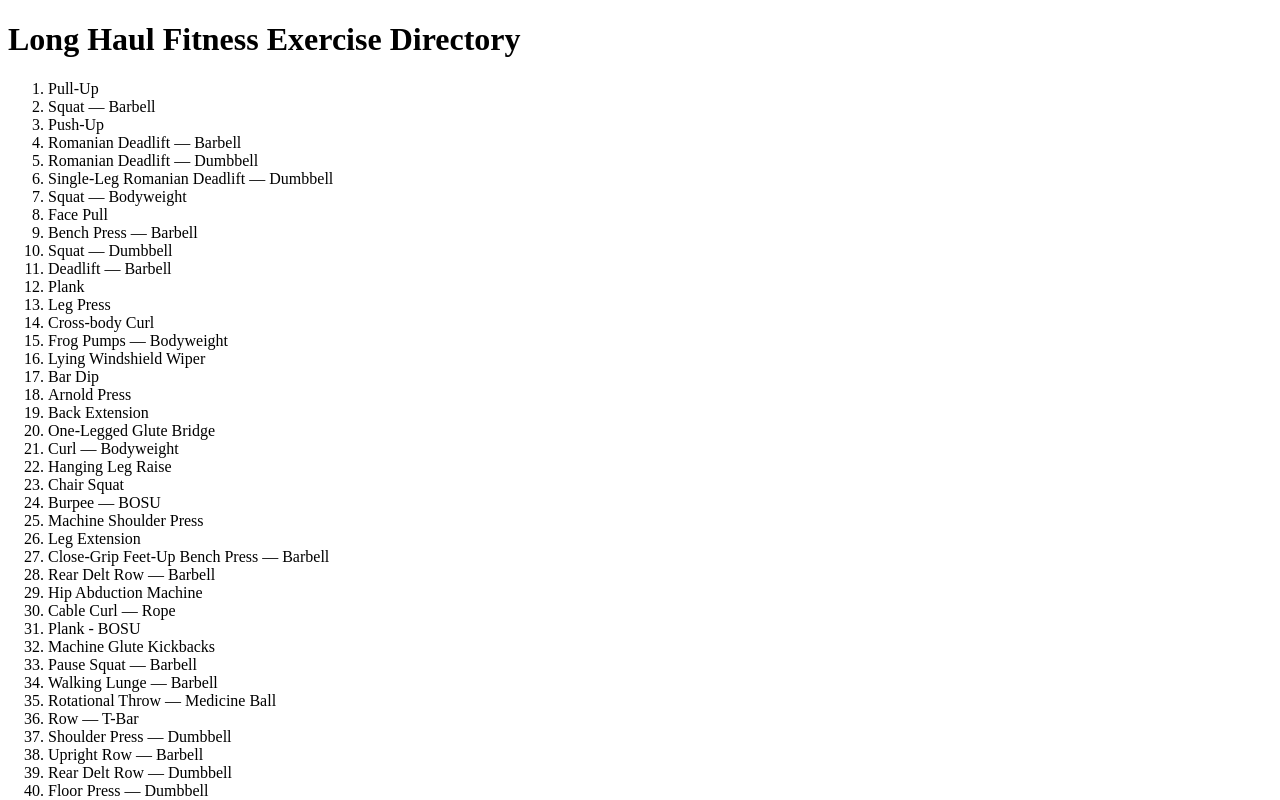
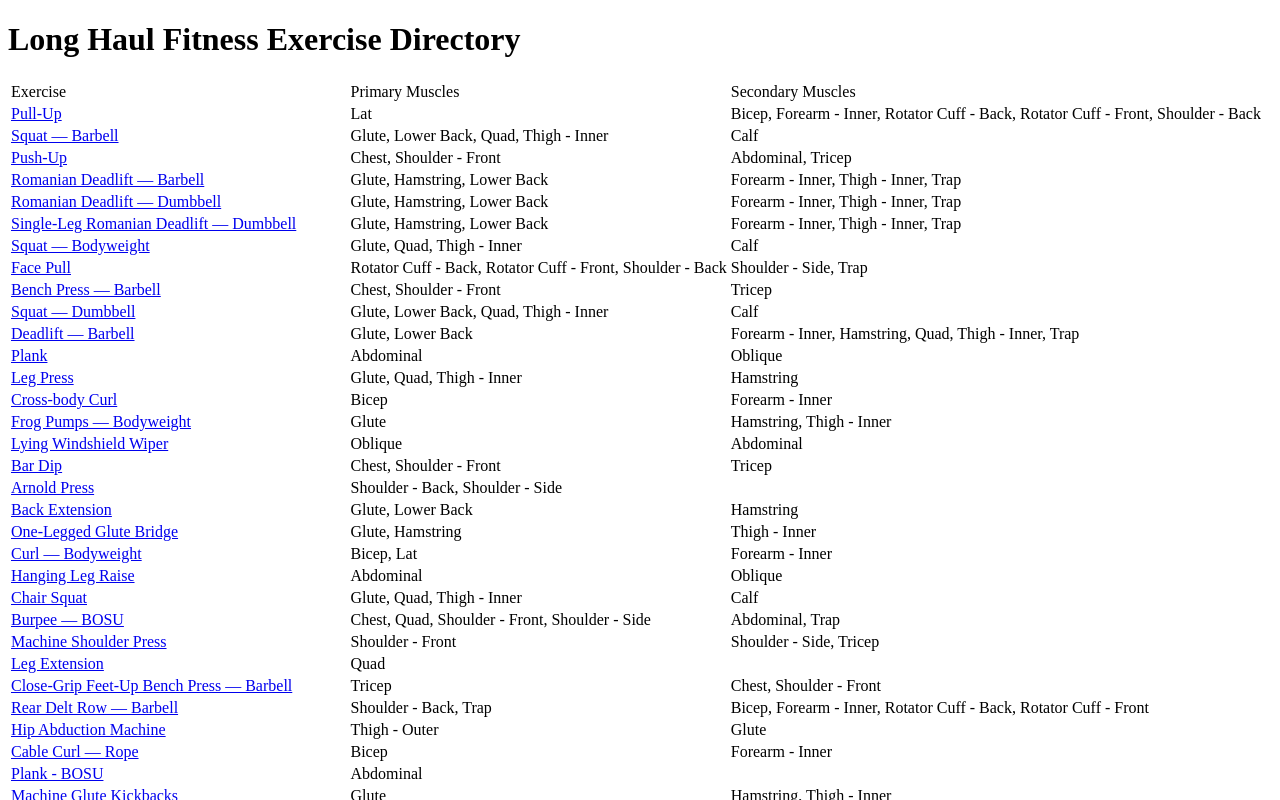
Before and after one commit to longhaul-fitness/exercises, a SvelteKit app: page / in a window 1280 px wide. Shown: the top 800 px of the page. Built offline with nearby package versions, Linux system fonts and the light colour scheme.

Commit message:
Display muscle names

```diff
--- a/src/routes/+page.js
+++ b/src/routes/+page.js
@@ -1,5 +1,11 @@
 import exercises from '../../exercises.json';
+import muscles from '../../muscles.json';
 
-export async function load() {
-	return { exercises };
+export function load() {
+	let muscleMap = {};
+	for (let i = 0; i < muscles.length; i++) {
+		let muscle = muscles[i];
+		muscleMap[parseInt(muscle.pk)] = muscle.fields.name;
+	}
+	return { exercises: exercises, muscles: muscleMap };
 }
--- a/src/routes/+page.svelte
+++ b/src/routes/+page.svelte
@@ -1,10 +1,28 @@
 <script>
+	import { base } from '$app/paths';
 	export let data;
 </script>
 
 <h1>Long Haul Fitness Exercise Directory</h1>
-<ol>
-	{#each data.exercises as exercise}
-		<li>{exercise.fields.name}</li>
-	{/each}
-</ol>
+<table>
+	<thead>
+		<tr>
+			<td>Exercise</td>
+			<td>Primary Muscles</td>
+			<td>Secondary Muscles</td>
+		</tr>
+	</thead>
+	<tbody>
+		{#each data.exercises as exercise}
+			<tr>
+				<td><a href="{base}/exercises/{exercise.pk}">{exercise.fields.name}</a></td>
+				<td>
+					{exercise.fields.primary_muscles.map((muscleId) => data.muscles[muscleId]).join(', ')}
+				</td>
+				<td>
+					{exercise.fields.secondary_muscles.map((muscleId) => data.muscles[muscleId]).join(', ')}
+				</td>
+			</tr>
+		{/each}
+	</tbody>
+</table>
```
Also changed, not shown: src/routes/exercises/[id]/+page.js (+7 -1 lines), src/routes/exercises/[id]/+page.svelte (+17 -1 lines).
